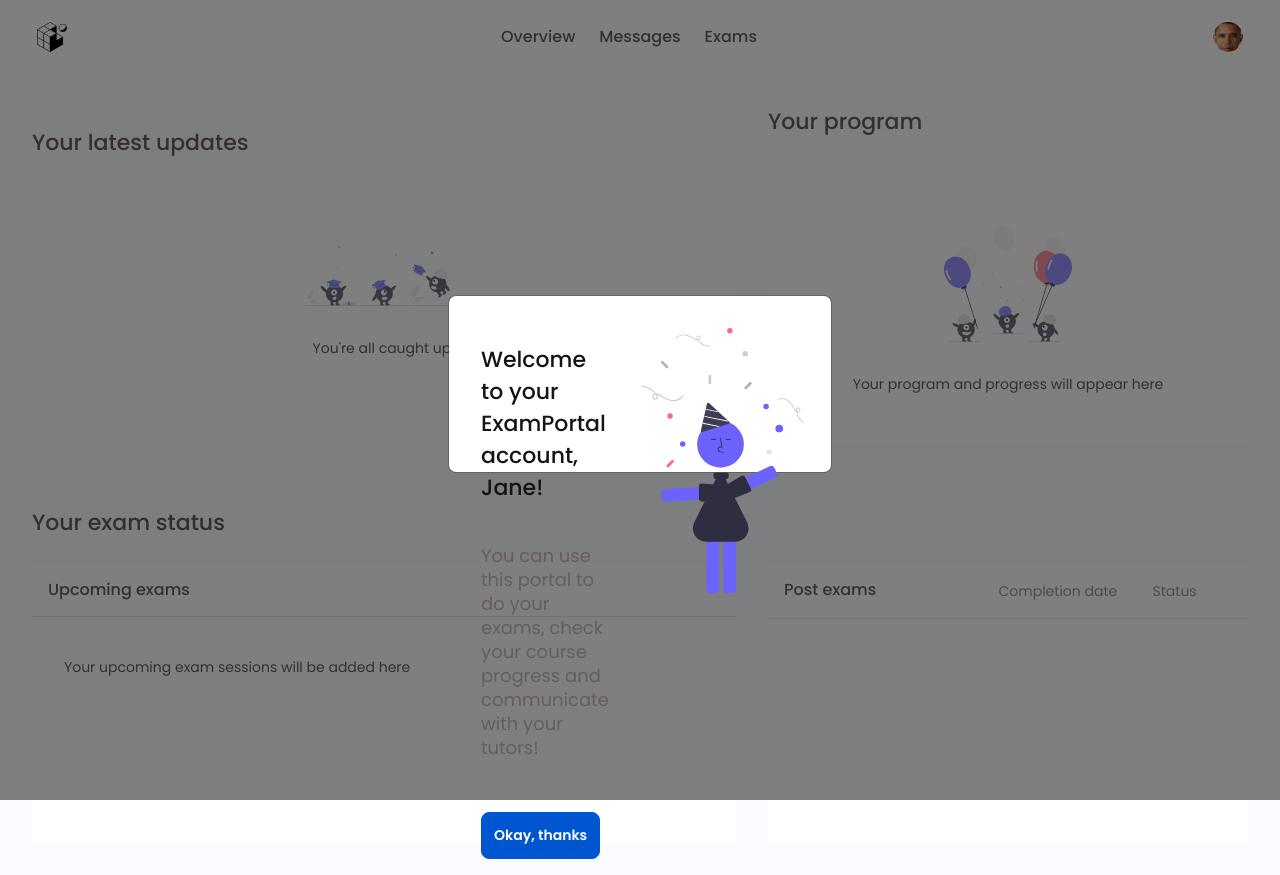
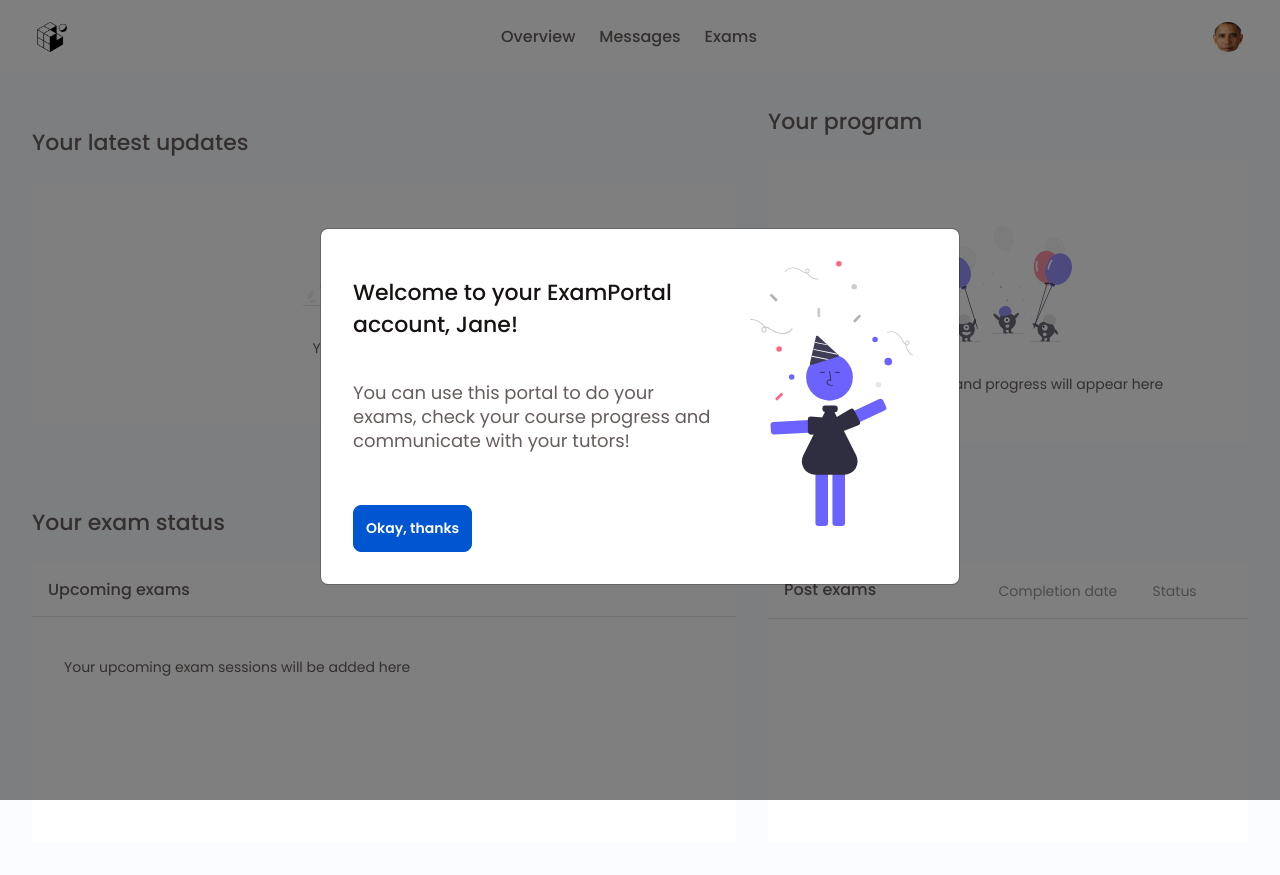
Before and after one commit to WomenPlusPlus/deploy-impact-21-inzone-b, a React (Create React App) app in the folder frontend/web/: page /home in a window 1280 px wide. Built offline with nearby package versions, Linux system fonts and the light colour scheme.

Commit message:
ÂÂfix height and width modal

```diff
--- a/frontend/web/src/components/dashboard/modal/modal.scss
+++ b/frontend/web/src/components/dashboard/modal/modal.scss
@@ -2,14 +2,14 @@
 @import "../../../scss/config/colors";
 
 .modal {
-    top: calc(100% / 3);
+    top: calc(100% / 4);
 }
 
 .modal__container {
     padding: 1rem;
     display: flex;
-    width: 30vw !important;
-    height: 22vh;
+    width: 50vw !important;
+    min-height: 22vh;
 }
 
 .modal-header {
@@ -47,7 +47,7 @@
 }
 
 .modal-content {
-    width: 30vw !important;
+    width: 50vw !important;
     border-radius: 8px;
 }
 
```
